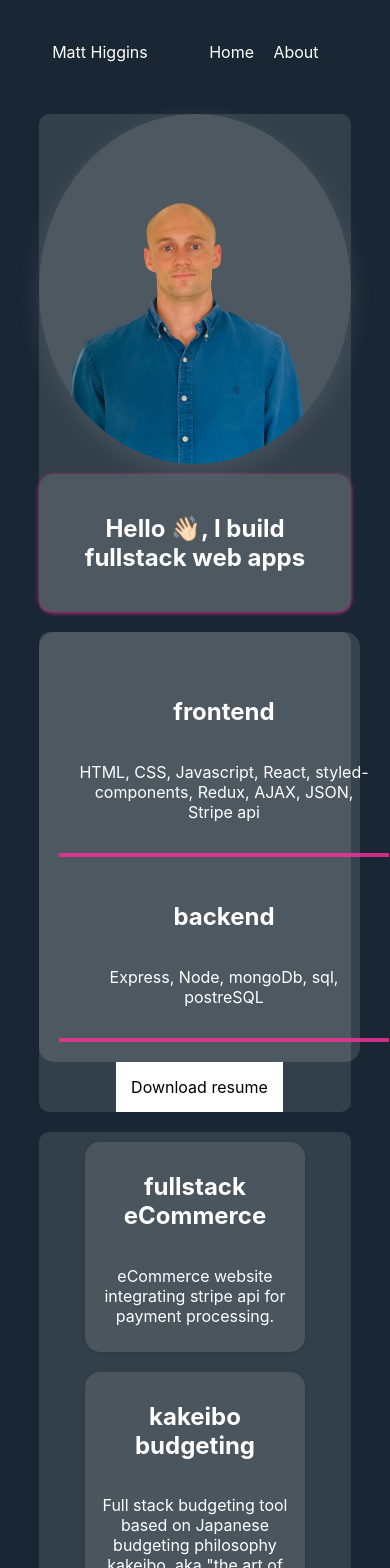
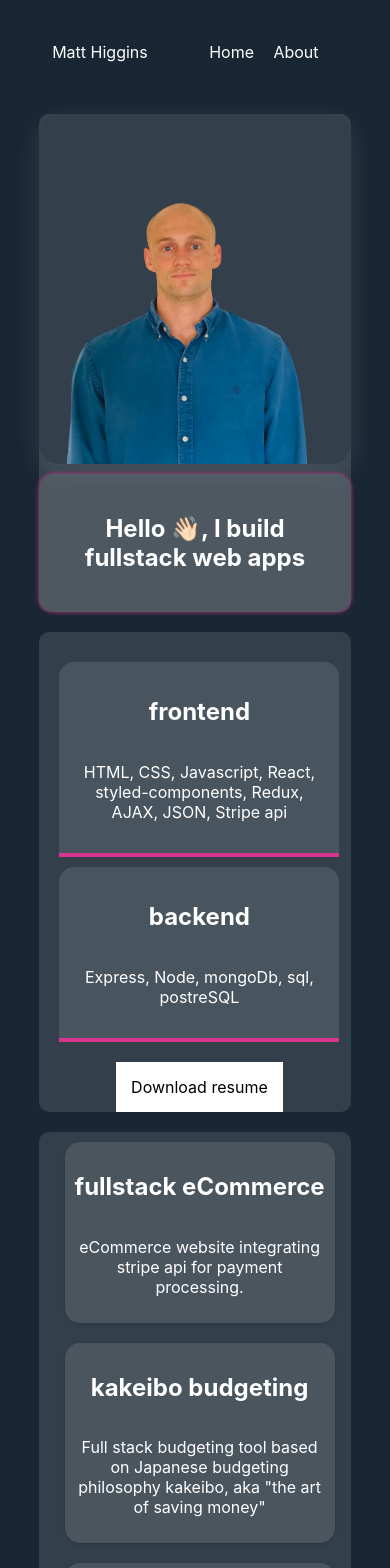
Before and after one commit to matthewhiggins415/mattsPortfolio, a React (Create React App) app: page /home in a window 390 px wide. Shown: the top 1568 px of the page. Built offline with nearby package versions, Linux system fonts and the light colour scheme.

Commit message:
more mobile responsive ui.

```diff
--- a/src/Components/FullstackModal.js
+++ b/src/Components/FullstackModal.js
@@ -25,6 +25,10 @@ const Container = styled.div`
   opacity: 06;
   color: white;
   border-radius: 15px;
+
+  @media (max-width: 430px) {
+    width: 80%;
+  }
 `
 
 const H1 = styled.h1`
--- a/src/Components/KakeiboModal.js
+++ b/src/Components/KakeiboModal.js
@@ -25,6 +25,10 @@ const Container = styled.div`
   opacity: 06;
   color: white;
   border-radius: 15px;
+
+  @media (max-width: 430px) {
+    width: 80%;
+  }
 `
 
 const H1 = styled.h1`
--- a/src/Components/PropertyModal.js
+++ b/src/Components/PropertyModal.js
@@ -25,6 +25,10 @@ const Container = styled.div`
   opacity: 06;
   color: white;
   border-radius: 15px;
+
+  @media (max-width: 430px) {
+    width: 80%;
+  }
 `
 
 const H1 = styled.h1`
--- a/src/Views/Home.js
+++ b/src/Views/Home.js
@@ -5,6 +5,7 @@ import KakeiboModal from '../Components/KakeiboModal'
 import FullstackModal from '../Components/FullstackModal'
 import PropertyModal from '../Components/PropertyModal'
 import { motion } from 'framer-motion'
+
 
 const Container = styled.div`
   width: 100vw;
@@ -28,6 +29,11 @@ const IMG = styled(motion.img)`
   box-shadow: rgba(149, 157, 165, 0.2) 0px 8px 24px;
   background-color: rgba(233, 233, 233, 0.14);
 
+  @media (max-width: 430px) {
+    border-radius: 20px;
+    background-color: transparent;
+  }
+
 `
 
 const WordContainer = styled.div`
@@ -37,7 +43,7 @@ const WordContainer = styled.div`
   background-color: rgba(233, 233, 233, 0.14);
   padding: 20px;
   border-radius: 15px;
-  box-shadow: rgba(255, 45, 154, 0.8) 0px 1px 4px;
+  box-shadow: rgba(255, 45, 154, 0.8) 0px 0px 0.25em
 `
 
 const ProjectContainer = styled.div`
@@ -101,6 +107,26 @@ const ProjectCard = styled.div`
     &:hover {
     box-shadow: rgba(149, 157, 165, 0.2) 0px 8px 24px;
   }
+
+  @media (max-width: 430px) {
+    min-width: 250px;
+  }
+`
+
+const SkillTopContainer = styled.div`
+  display: flex;
+  background-color: rgba(233, 233, 233, 0.14);
+  border-radius: 15px;
+  width: 90%;
+  height: auto;
+  margin: 0 auto;
+  padding: 20px;
+  flex-wrap: wrap;
+  justify-content: space-evenly;
+
+  @media (max-width: 430px) {
+    background-color: transparent;
+}
 `
 
 const SkillContainer = styled(motion.div)`
@@ -108,24 +134,20 @@ const SkillContainer = styled(motion.div)`
   min-width: 300px;
   border-bottom: 4px solid rgba(255, 45, 154, 0.8);
   height: auto;
+  border-top-left-radius: 15px;
+  border-top-right-radius: 15px;
   display: flex;
   flex-direction: column;
   margin-top: 10px;
   padding: 15px;
   text-align: center;
   color: #fff;
-`
 
-const SkillTopContainer = styled.div`
-display: flex;
-background-color: rgba(233, 233, 233, 0.14);
-border-radius: 15px;
-width: 90%;
-margin: 0 auto;
-padding: 20px;
-flex-wrap: wrap;
-justify-content: space-evenly;
+  @media (max-width: 430px) {
+    background-color: rgba(211, 211, 211, 0.14);
+    min-width: 250px;
 
+  }
 `
 
 const A = styled.a`
```
